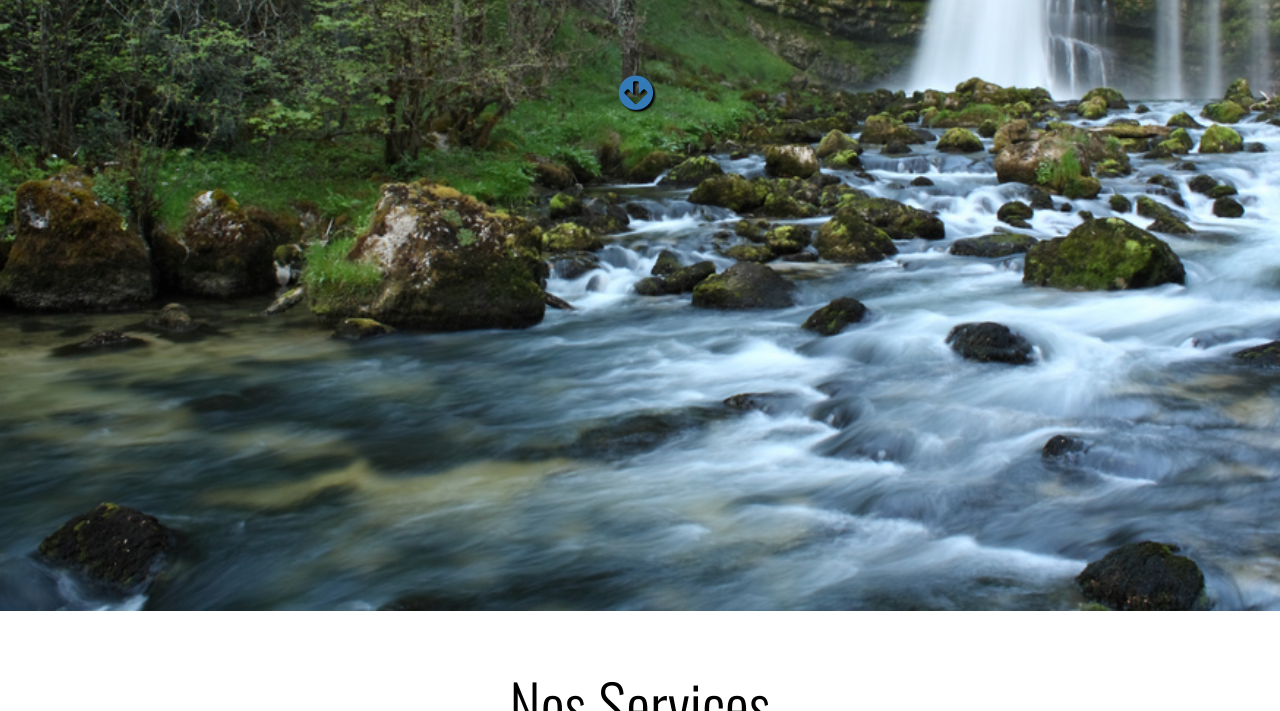
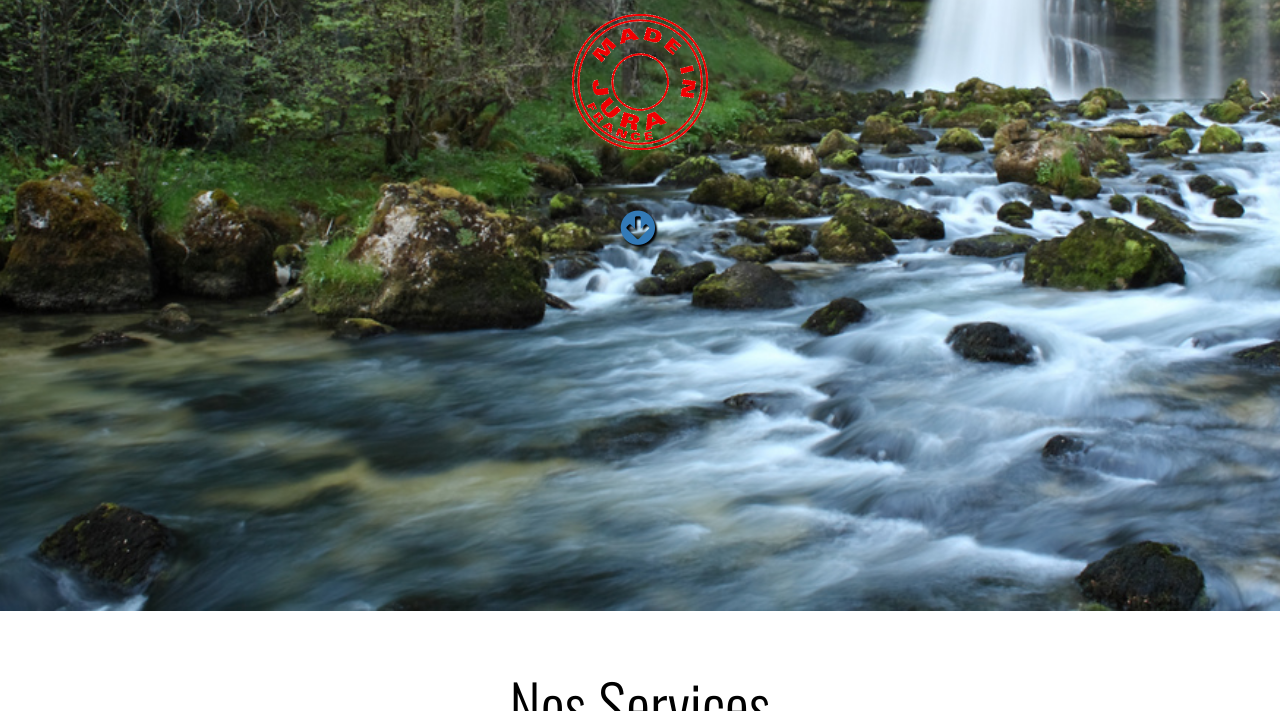
Before and after one commit to sigmeus/sigmeus.github.io, a plain HTML site: page index.html in a window 1280 px wide. Shown: the part 389-1100 px from the top of the page. Drawn offline with nearby package versions, Linux system fonts and the light colour scheme; some packages are replaced by stand-ins of ours; a script that the page names is missing.

Commit message:
improved made in jura

```diff
--- a/assets/css/style.css
+++ b/assets/css/style.css
@@ -288,8 +288,34 @@ h1, h2, h3, h4, h5, h6 {
 	text-shadow: 2px 2px 2px #000;
 }
 
+.stamp {
+	top:100px;
+	z-index: 2;
+	-webkit-transform: rotate(25deg); /* Safari */
+    -moz-transform: rotate(25deg); /* Firefox */
+    -ms-transform: rotate(25deg); /* IE */
+    -o-transform: rotate(25deg); /* Opera */
+    transform: rotate(25deg);
+	-webkit-transition: all 1s ease-in-out;
+	   -moz-transition: all 1s ease-in-out;
+		-ms-transition: all 1s ease-in-out;
+		 -o-transition: all 1s ease-in-out;
+			transition: all 1s ease-in-out;
+    width: 150px;
+    height: 150px;
+}
+
+.stamp:hover {
+	-webkit-transform: rotate(325deg); /* Safari */
+    -moz-transform: rotate(325deg); /* Firefox */
+    -ms-transform: rotate(325deg); /* IE */
+    -o-transform: rotate(325deg); /* Opera */
+    transform: rotate(325deg);
+}
+
 #headerwrap h2 {
 	color:#aaa;
+	z-index: 1;
 	margin-top: 40px;
 	padding-bottom: 30px;
 	letter-spacing: 4px;
--- a/index.html
+++ b/index.html
@@ -52,8 +52,9 @@
 			<div class="row">
 				<div class="col-md-6 col-md-offset-3">
 					<img src="assets/img/logo.png" style="max-width:100%;"></img>
-					<h2>Made in Jura</h2>
-					<h1><a href="#services" class="smoothScroll nextArrow"><i class="fa fa-arrow-circle-down"></i></a></h1>
+					<h2>Informatique</h2>
+					<img class="stamp" src="assets/img/madeInJura.png"></img>
+					<h2><a href="#services" class="smoothScroll nextArrow"><i class="fa fa-arrow-circle-down"></i></a></h2>
 				</div>
 			</div><! --/row -->
 		</div><! --/container -->
```
Also changed, not shown: assets/img/madeInJura.png (added).
